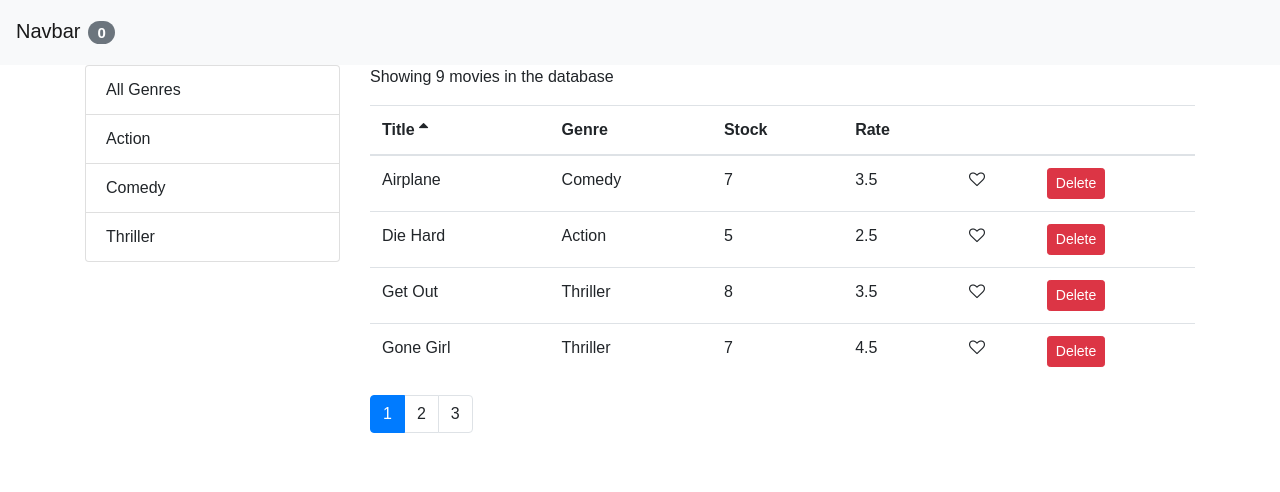
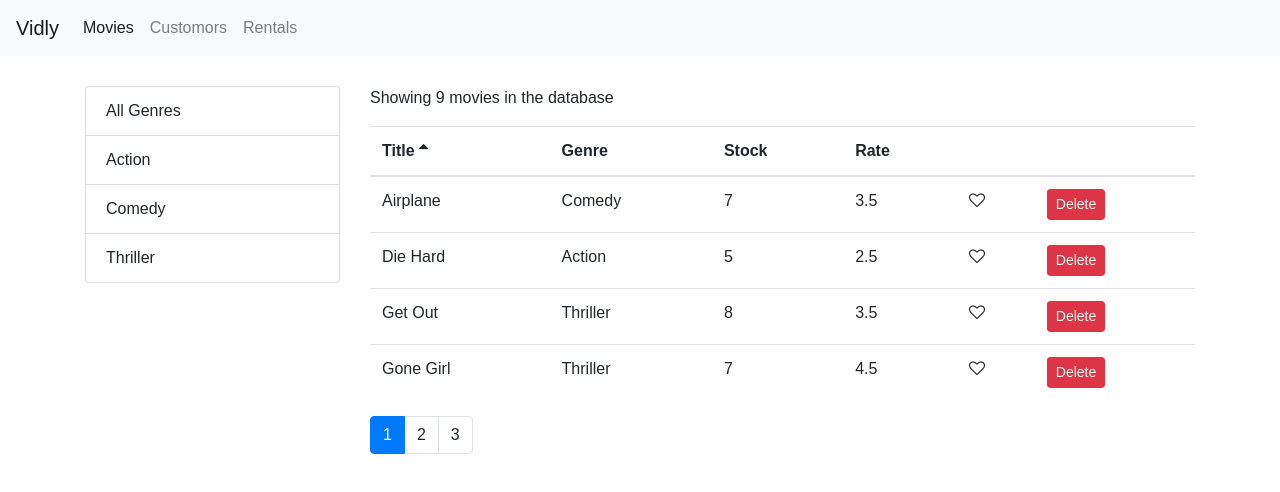
Before and after one commit to sahilpatel18/MovieApp, a React (Create React App) app: page /movies in a window 1280 px wide. Shown: the top 492 px of the page. Built offline with nearby package versions, Linux system fonts and the light colour scheme.

Commit message:
bootstrap navbar and routing

```diff
--- a/package.json
+++ b/package.json
@@ -12,6 +12,7 @@
     "prop-types": "^15.6.2",
     "react": "^16.13.1",
     "react-dom": "^16.13.1",
+    "react-router-dom": "^5.2.0",
     "react-scripts": "3.4.1"
   },
   "scripts": {
--- a/src/components/App.js
+++ b/src/components/App.js
@@ -1,66 +1,30 @@
 import React, { Component } from "react";
-import NavBar from "./NavBar";
+import { Route, Redirect, Switch } from "react-router-dom";
+
 import Movies from "./Movies";
+import Customers from "./Customers";
+import Rentals from "./Rentals";
+import NotFound from "./notFound";
+import NavBar from "./Navbar";
 
 class App extends Component {
-  state = {
-    counters: [
-      { id: 1, value: 0 },
-      { id: 2, value: 0 },
-      { id: 3, value: 0 },
-      { id: 4, value: 0 },
-    ],
-  };
-
-  handleDelete = (counterId) => {
-    const counters = this.state.counters.filter((c) => c.id !== counterId);
-    this.setState({ counters });
-  };
-
-  handleIncrement = (counter) => {
-    const counters = [...this.state.counters];
-    const index = counters.indexOf(counter);
-    counters[index] = { ...counter };
-    counters[index].value++;
-    this.setState({ counters });
-  };
-
-  handleDecrement = (counter) => {
-    const counters = [...this.state.counters];
-    const index = counters.indexOf(counter);
-    counters[index] = { ...counter };
-    counters[index].value--;
-    this.setState({ counters });
-  };
-
-  handleReset = () => {
-    const counters = this.state.counters.map((c) => {
-      c.value = 0;
-      return c;
-    });
-    this.setState({ counters });
-  };
-
   render() {
     return (
       <>
-        <NavBar
-          totalCounters={this.state.counters.filter((c) => c.value > 0).length}
-        />
-        <main className='container'>
-          <Movies />
-        </main>
+      <NavBar />
+      <main className='container'>
+        <Switch>
+          <Route path='/movies' component={Movies} />
+          <Route path='/customers' component={Customers} />
+          <Route path='/rentals' component={Rentals} />
+          <Route path='/not-found' component={NotFound} />
+          <Redirect from='/' exact to='/movies' />
+          <Redirect to='/not-found' />
+        </Switch>
+      </main>
       </>
-    );
+    )
   }
 }
 
 export default App;
-
-// <Counters
-// counters={this.state.counters}
-// onReset={this.handleReset}
-// onIncrement={this.handleIncrement}
-// onDecrement={this.handleDecrement}
-// onDelete={this.handleDelete}
-// />
--- /dev/null
+++ b/src/components/Customers.js
@@ -0,0 +1,9 @@
+import React from 'react'
+
+ const Customers = () => {
+    return (
+        <h1>Customers</h1>
+    )
+}
+
+export default Customers
--- a/src/components/NavBar.js
+++ /dev/null
@@ -1,18 +0,0 @@
-import React from "react";
-
-const NavBar = ({ totalCounters }) => {
-  return (
-    <div>
-      <nav className='navbar navbar-light bg-light '>
-        <a className='navbar-brand' href='/'>
-          Navbar
-          <span className='badge badge-pill badge-secondary m-2'>
-            {totalCounters}
-          </span>
-        </a>
-      </nav>
-    </div>
-  );
-};
-
-export default NavBar;
--- /dev/null
+++ b/src/components/Navbar.jsx
@@ -0,0 +1,45 @@
+import React from "react";
+import { Link, NavLink } from "react-router-dom";
+
+
+const NavBar = () => {
+  return (
+    <nav className='navbar navbar-expand-lg navbar-light bg-light'>
+      <Link className='navbar-brand' to='/'>
+        Vidly
+      </Link>
+      <button
+        className='navbar-toggler'
+        type='button'
+        data-toggle='collapse'
+        data-target='#navbarNav'
+        aria-controls='navbarNav'
+        aria-expanded='false'
+        aria-label='Toggle navigation'
+      >
+        <span className='navbar-toggler-icon'></span>
+      </button>
+      <div className='collapse navbar-collapse' id='navbarNav'>
+        <ul className='navbar-nav'>
+          <li className='nav-item active'>
+            <NavLink className='nav-link' to='/movies'>
+             Movies
+            </NavLink>
+          </li>
+          <li className='nav-item'>
+            <NavLink className='nav-link' to='/customers'>
+             Customors
+            </NavLink>
+          </li>
+          <li className='nav-item'>
+            <NavLink className='nav-link' to='/rentals'>
+              Rentals
+            </NavLink>
+          </li>
+        </ul>
+      </div>
+    </nav>
+  );
+};
+
+export default NavBar;
--- /dev/null
+++ b/src/components/Rentals.js
@@ -0,0 +1,7 @@
+import React from "react";
+
+const Rentals = () => {
+  return <h1>Rentals</h1>;
+};
+
+export default Rentals;
--- /dev/null
+++ b/src/components/notFound.js
@@ -0,0 +1,9 @@
+import React from 'react'
+
+ const NotFound = () => {
+    return (
+        <h1>Not Found</h1>
+    )
+}
+
+export default NotFound
--- a/src/index.css
+++ b/src/index.css
@@ -1,9 +1,13 @@
 body {
     margin: 0;
-    padding:0;
+    padding: 0 0 0 0;
     font-family: sans-serif;
 }
 
 .clickable{
     cursor: pointer
 }
+
+.navbar{
+    margin-bottom: 30px
+}
--- a/src/index.js
+++ b/src/index.js
@@ -1,10 +1,17 @@
 import React from "react";
 import ReactDOM from "react-dom";
+import { BrowserRouter } from "react-router-dom";
 import "bootstrap/dist/css/bootstrap.css";
 import "font-awesome/css/font-awesome.css";
-import './index.css'
+import "./index.css";
 import App from "./components/App";
 //import Counters from './components/Counters'
 //import Counter from './components/Counter'
 
-ReactDOM.render(<App />, document.querySelector("#root"));
+ReactDOM.render(
+  <BrowserRouter>
+    <App />
+  </BrowserRouter>,
+
+  document.querySelector("#root")
+);
```
Also changed, not shown: src/components/MovieForm.js (added), src/components/common/Table.js (line endings or trailing spaces), 1 other file (tests, documents, lock files or other folders).
